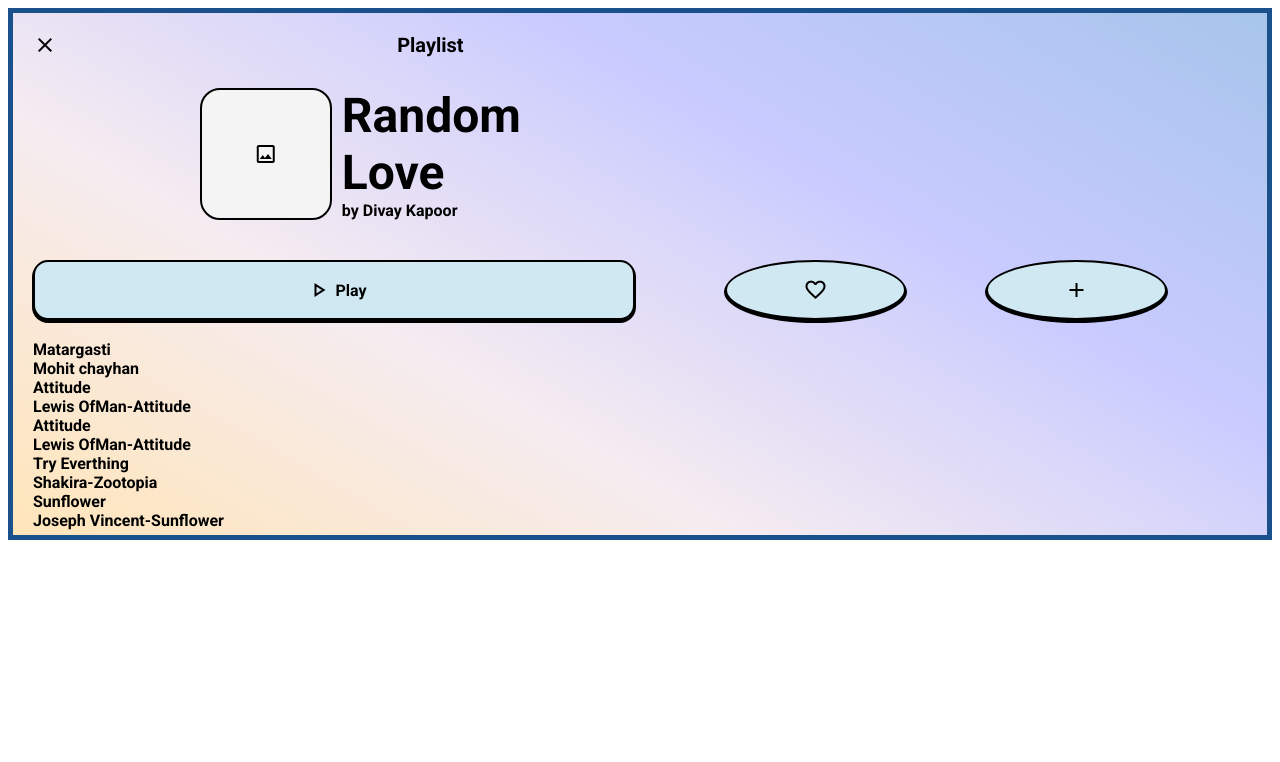
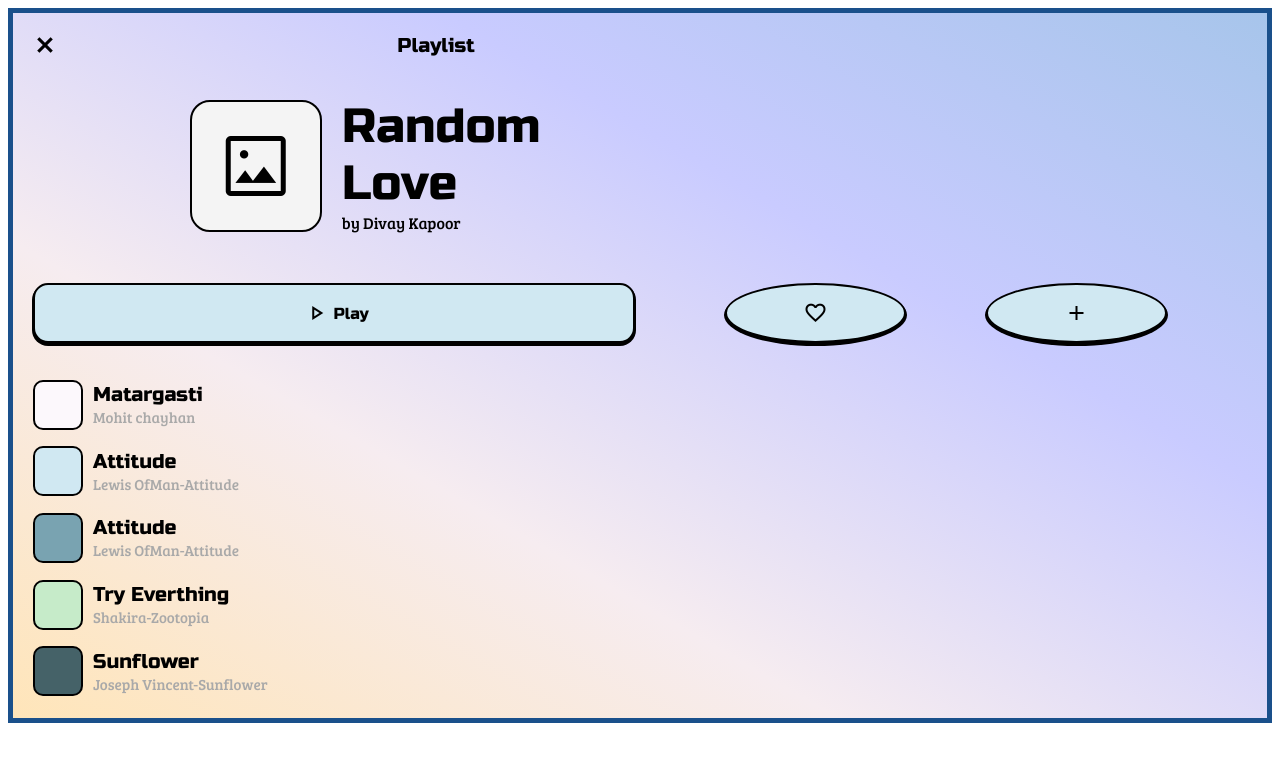
Before and after one commit to ujeans/HTML-CSS-JavaScript, a plain HTML site: page week10/index.html in a window 1280 px wide. Drawn offline with nearby package versions, Linux system fonts and the light colour scheme.

Commit message:
randomLove 최종

```diff
--- a/week10/index.html
+++ b/week10/index.html
@@ -1,23 +1,25 @@
 <!DOCTYPE html>
 <html lang="en">
 <head>
-    <link rel="stylesheet" href="https://fonts.googleapis.com/css2?family=Material+Symbols+Outlined:opsz,wght,FILL,GRAD@20..48,100..700,0..1,-50..200" />
+    <link rel="stylesheet" href="https://fonts.googleapis.com/css2?family=Material+Symbols+Outlined:opsz,wght,FILL,GRAD@48,500,1,0" />
     <meta charset="UTF-8">
     <meta http-equiv="X-UA-Compatible" content="IE=edge">
     <meta name="viewport" content="width=device-width, initial-scale=1.0">
     <title>Playlist</title>
     <link rel="stylesheet" href="./style.css">
-    <link href="https://fonts.googleapis.com/css2?family=Roboto:wght@700&display=swap" rel="stylesheet">
+    <link href="https://fonts.googleapis.com/css2?family=Bree+Serif&family=Russo+One&display=swap" rel="stylesheet">
 </head>
 <body>
     <section>
         <div class="top">
-            <span class="material-symbols-outlined">close</span>
+            <span id="close" class="material-symbols-outlined">close</span>
             <div class="playlist">Playlist</div>
         </div>
         <div class="random-love">
             <div class="playlist-img">
-                <span class="material-symbols-outlined">image</span>
+                <span id="image" class="material-symbols-outlined">
+                    imagesmode
+                    </span>
             </div>
             <div class="title">
                 <div class="title-first">Random</div>
@@ -28,7 +30,9 @@
 
         <div class="buttons">
             <div class="play-btn">
-                <span class="material-symbols-outlined">play_arrow</span>
+                <span class="material-symbols-outlined">
+                    play_arrow
+                    </span>
                 <span>Play</span>
             </div>
             <div class="btn-hert-plus">
@@ -42,38 +46,38 @@
         </div>
         <div class="bottom">
             <div class="songs">
-                <div class="song-sbox"></div>
+                <div class="songs-box"></div>
                 <div class="songs-text">
-                    <div class="mat">Matargasti</div>
-                    <div class="sub-mat">Mohit chayhan</div>
+                    <div class="text">Matargasti</div>
+                    <div class="sub-text">Mohit chayhan</div>
                 </div>
             </div>
             <div class="songs">
-                <div class="song-sbox"></div>
+                <div class="songs-box"></div>
                 <div class="songs-text">
-                    <div class="mat">Attitude</div>
-                    <div class="sub-mat">Lewis OfMan-Attitude</div>
+                    <div class="text">Attitude</div>
+                    <div class="sub-text">Lewis OfMan-Attitude</div>
                 </div>
             </div>
             <div class="songs">
-                <div class="song-sbox"></div>
+                <div class="songs-box"></div>
                 <div class="songs-text">
-                    <div class="mat">Attitude</div>
-                    <div class="sub-mat">Lewis OfMan-Attitude</div>
+                    <div class="text">Attitude</div>
+                    <div class="sub-text">Lewis OfMan-Attitude</div>
                 </div>
             </div>
             <div class="songs">
-                <div class="song-sbox"></div>
+                <div class="songs-box"></div>
                 <div class="songs-text">
-                    <div class="mat">Try Everthing</div>
-                    <div class="sub-mat">Shakira-Zootopia</div>
+                    <div class="text">Try Everthing</div>
+                    <div class="sub-text">Shakira-Zootopia</div>
                 </div>
             </div>
             <div class="songs">
-                <div class="song-sbox"></div>
+                <div class="songs-box"></div>
                 <div class="songs-text">
-                    <div class="mat">Sunflower</div>
-                    <div class="sub-mat">Joseph Vincent-Sunflower</div>
+                    <div class="text">Sunflower</div>
+                    <div class="sub-text">Joseph Vincent-Sunflower</div>
                 </div>
             </div>
         </div>
--- a/week10/style.css
+++ b/week10/style.css
@@ -3,12 +3,15 @@
 }
 body {
     height: 100vh;
-    font-family: 'Roboto', sans-serif;
+    font-family: 'Russo One', sans-serif;
 }
 section {
     background: linear-gradient(30deg, #ffe5b9, #f6ecf0, #c9cbff, #a7c5eb);
     border: 5px solid #1a508b;
     padding: 20px 20px 5px;
+}
+#close {
+    font-weight: 900;
 }
 .top {
     display: flex;
@@ -22,7 +25,9 @@ section {
     width: 70%;
     font-size: 20px;
 }
-
+#image {
+    font-size: 80px;
+}
 .random-love {
     display: flex;
     justify-content: center;
@@ -44,7 +49,7 @@ section {
     /* display: flex; */
     justify-content: center;
     align-items: center;
-    margin: 10px;
+    margin: 20px;
 }
 .title-first {
     font-size: 48px;
@@ -52,7 +57,9 @@ section {
 .title-second {
     font-size: 48px;
 }
-
+.sub-title {
+    font-family: 'Bree Serif', serif;
+}
 .buttons {
     display: flex;
     justify-content: space-between;
@@ -106,3 +113,48 @@ section {
     display: flex;
     justify-content: space-evenly;
 }
+.bottom {
+    height: 350px;
+    display: flex;
+    justify-content: space-evenly;
+    flex-direction: column;
+}
+.songs {
+    display: flex;
+    justify-content: left;
+    align-items: center;
+}
+.songs-box {
+    width: 50px;
+    height: 50px;
+    background-color: #c6ebc9;
+    border-radius: 10px;
+    border: 2px solid black;
+}
+.songs:first-child > :first-child {
+    background-color: #fcf8fc;
+}
+.songs:nth-child(2) > :first-child {
+    background-color: #d0e8f2;
+}
+.songs:nth-child(3) > :first-child {
+    background-color: #79a3b1;
+}
+.songs:last-child > :first-child {
+    background-color: #456268;
+}
+.songs-text {
+    width: 60%;
+    display: flex;
+    justify-content: center;
+    flex-direction: column;
+    margin: 0 10px;
+}
+.text {
+    font-size: 20px;
+}
+.sub-text {
+    font-family: 'Bree Serif', serif;
+    font-size: 15px;
+    color: darkgray;
+}
```
Also changed, not shown: semina/Information/img/XL (1).jpg (added), semina/Information/img/XL.jpg (added).
